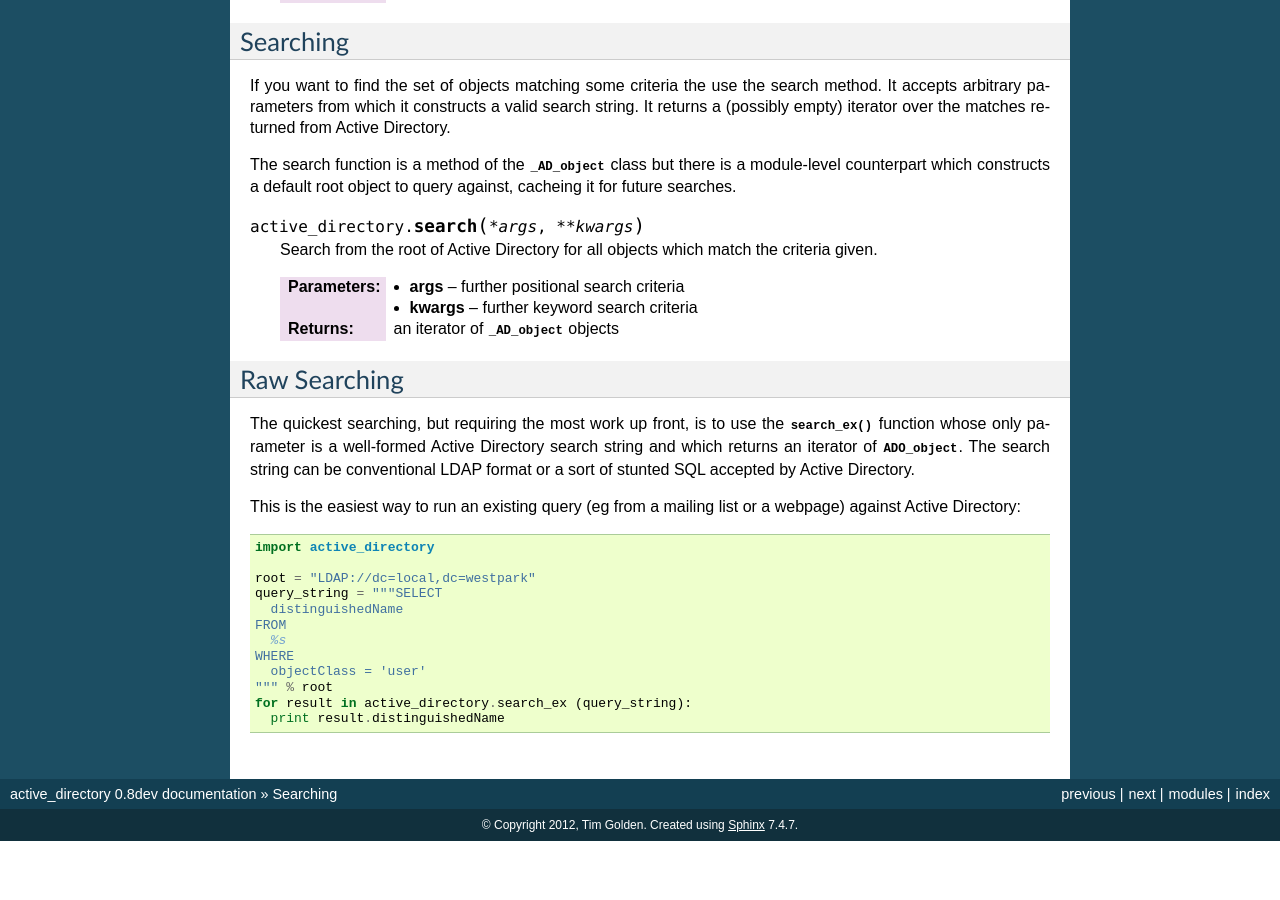
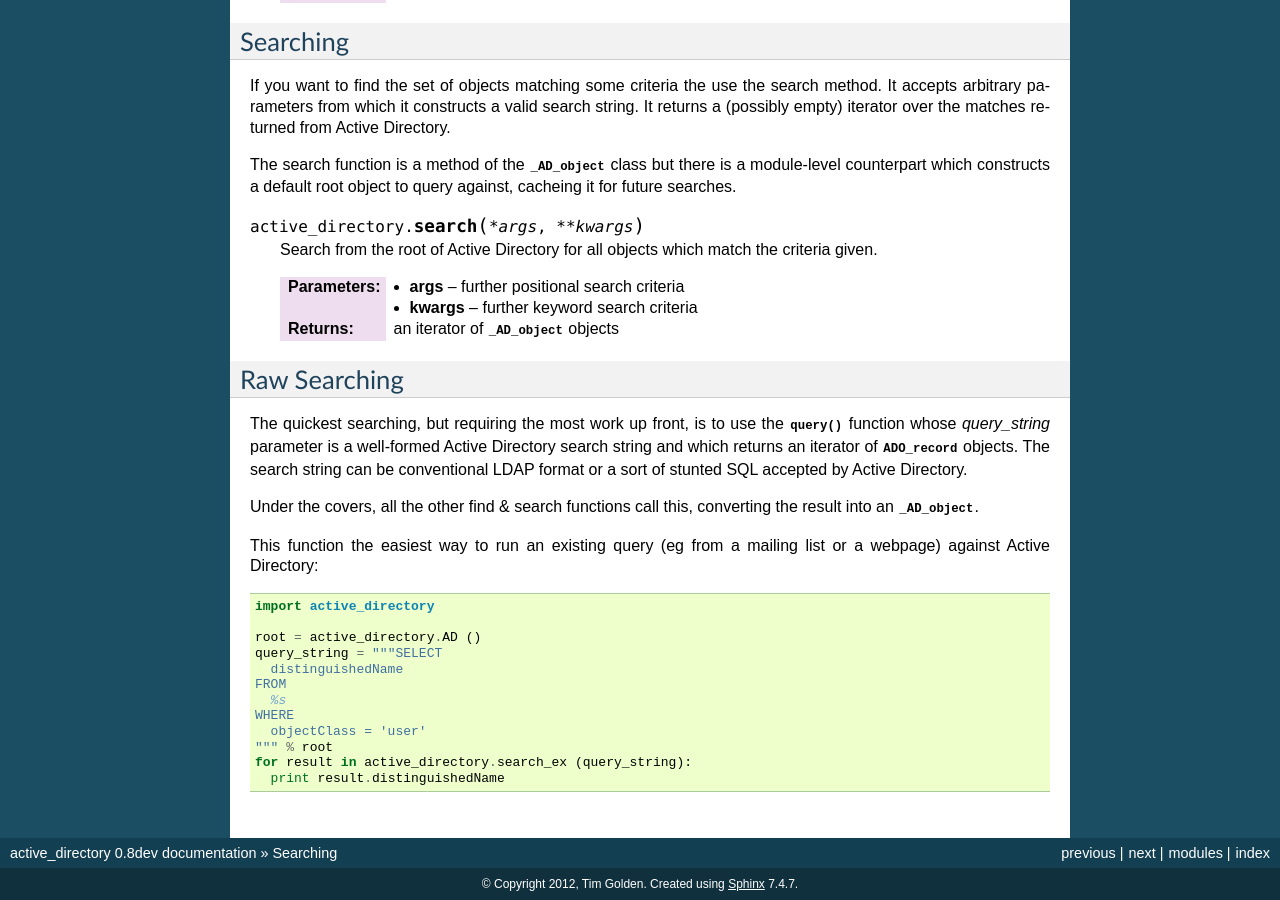
Before and after one commit to tjguk/active_directory, a Sphinx documentation site: the page built from docs/searching.rst, in a window 1280 px wide and 900 px high, scrolled down 1343 px. Built offline with Sphinx 7.4.7, drawn with Linux system fonts in a browser that asks for light colours; before the commit the page ends 2184 px from its top, so only the background shows below that; some of the changed text lies outside the part shown.

```diff
--- a/docs/contents.rst
+++ b/docs/contents.rst
@@ -7,6 +7,9 @@ Contents:
    :maxdepth: 2
 
    index
+   tutorial
    searching
+   objects
+   helpers
    cookbook
    changelog
--- a/docs/index.rst
+++ b/docs/index.rst
@@ -8,9 +8,12 @@ Blah blah blah
 
 The module offers xxx areas of functionality:
 
+* :doc:`tutorial`
 * :doc:`searching`
+* :doc:`objects`
+* :doc:`helpers`
 
-There's also list of cookbook examples:
+There's also cookbook of examples:
 
 * :doc:`cookbook`
 
--- /dev/null
+++ b/docs/objects.rst
@@ -0,0 +1,4 @@
+..  module:: active_directory
+
+Objects
+=======
--- a/docs/searching.rst
+++ b/docs/searching.rst
@@ -102,17 +102,20 @@ Raw Searching
 -------------
 
 The quickest searching, but requiring the most work up front, is to use
-the :func:`search_ex` function whose only parameter is a well-formed Active
-Directory search string and which returns an iterator of :class:`ADO_object`.
+the :func:`query` function whose `query_string` parameter is a well-formed Active
+Directory search string and which returns an iterator of :class:`ADO_record` objects.
 The search string can be conventional LDAP format or a sort of stunted SQL
 accepted by Active Directory.
 
-This is the easiest way to run an existing query (eg from a mailing list
+Under the covers, all the other find & search functions call this,
+converting the result into an :class:`_AD_object`.
+
+This function the easiest way to run an existing query (eg from a mailing list
 or a webpage) against Active Directory::
 
   import active_directory
 
-  root = "LDAP://dc=local,dc=westpark"
+  root = active_directory.AD ()
   query_string = """SELECT
     distinguishedName
   FROM
@@ -122,3 +125,8 @@ or a webpage) against Active Directory::
   """ % root
   for result in active_directory.search_ex (query_string):
     print result.distinguishedName
+
+..  note:
+    For historical reasons, the :func:`search_ex` function has been retained,
+    but new code should use the :func:`query` function which allows ADO runtime
+    parameters to be specified.
```
Also changed, not shown: docs/helpers.rst (added, +12 -0 lines), docs/tutorial.rst (added, +137 -0 lines).
